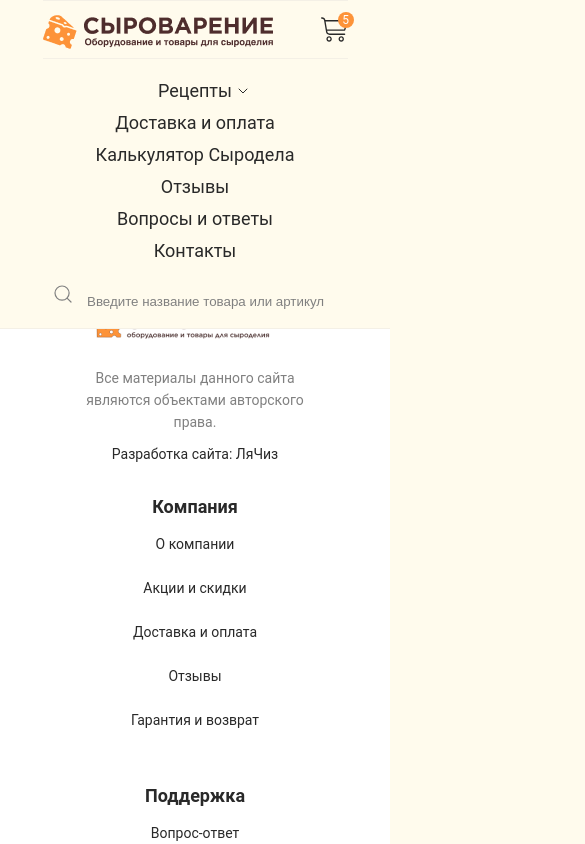
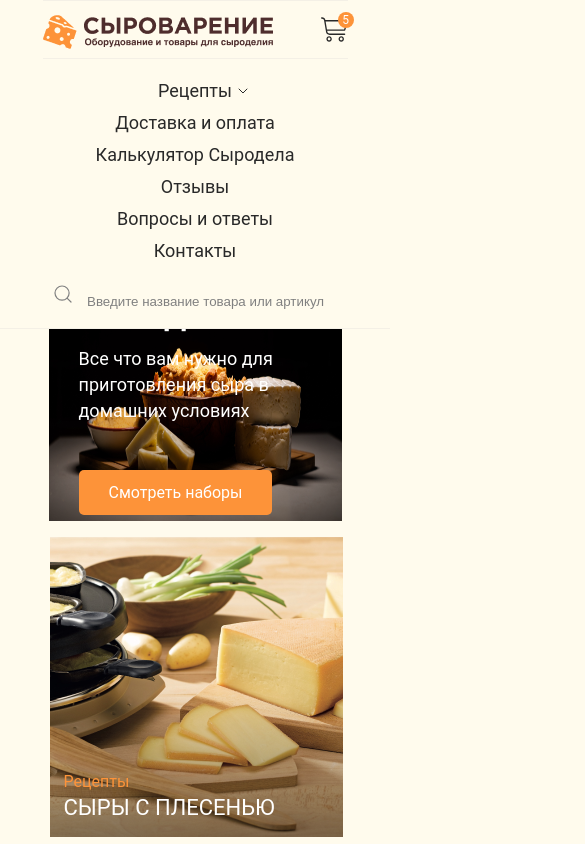
Before and after one commit to unnamed-ii/react-cheese-shop, a React (Create React App) app in the folder app/: page / in a window 390 px wide. Shown: the top 844 px of the page, 585 px wide, since content can reach past the window. Built offline with nearby package versions, Linux system fonts and the light colour scheme.

Commit message:
added adaptive for recommendations block

```diff
--- a/app/src/blocks/products/index.jsx
+++ b/app/src/blocks/products/index.jsx
@@ -13,8 +13,6 @@ const discountItems = {
     ingredients: [Card,Card,Card,Card,Card,Card],
     equipment: [Card,Card,Card,Card,Card,Card]
 };
-
-console.log(popularItems)
 
 const Products = () => {
     const [currentFilter, setCurrentFilter] = useState('filter-popular');
--- a/app/src/blocks/recommendations/index.jsx
+++ b/app/src/blocks/recommendations/index.jsx
@@ -1,10 +1,10 @@
 import React from 'react';
 import './style.scss'
+import Wrapper from "../../components/wrapper";
+import {Link} from "react-router-dom";
 import setsBg from '../../images/recommendations/sets-bg.png'
 import recipesBg from '../../images/recommendations/recipes-bg.png'
 import discountsBg from '../../images/recommendations/discounts-bg.png'
-import Wrapper from "../../components/wrapper";
-import {Link} from "react-router-dom";
 
 const Recommendations = () => {
     return (
--- a/app/src/blocks/recommendations/style.scss
+++ b/app/src/blocks/recommendations/style.scss
@@ -1,9 +1,10 @@
 @import "../../styles/vars";
 
 .recommendations {
-  padding-bottom: 40px;
+  padding: 0 15px 40px 15px;
   display: flex;
   justify-content: center;
+  flex-wrap: wrap;
 
   &__item {
     color: $white;
@@ -78,3 +79,38 @@
     }
   }
 }
+
+@media (max-width: 1230px) {
+  .recommendations__item {
+    margin-bottom: 16px;
+  }
+}
+
+@media (max-width: 940px) {
+  .recommendations__item {
+    margin-bottom: 32px;
+  }
+}
+
+@media (max-width: 610px) {
+  .recommendations {
+    justify-content: center;
+
+    &__item.active .recommendations__item-title {
+        font-size: 30px;
+    }
+
+    &__item.active .recommendations__item-text {
+      margin-bottom: 57px;
+    }
+
+    &__item {
+      max-width: 293px;
+
+      img {
+        width: 293px;
+        height: 300px;
+      }
+    }
+  }
+}
--- a/app/src/pages/home/index.jsx
+++ b/app/src/pages/home/index.jsx
@@ -11,13 +11,13 @@ import ProductsSlider from "../../components/products-slider";
 const Home = () => {
     return (
         <div className="home">
-            {/*<Recommendations/>*/}
-            {/*<Products/>*/}
-            {/*<Benefits/>*/}
-            {/*<Selections/>*/}
-            {/*<Equipment/>*/}
-            {/*<Articles/>*/}
-            {/*<ProductsSlider title={'Просмотренные товары'}/>*/}
+            <Recommendations/>
+            <Products/>
+            <Benefits/>
+            <Selections/>
+            <Equipment/>
+            <Articles/>
+            <ProductsSlider title={'Просмотренные товары'}/>
         </div>
     );
 };
```
